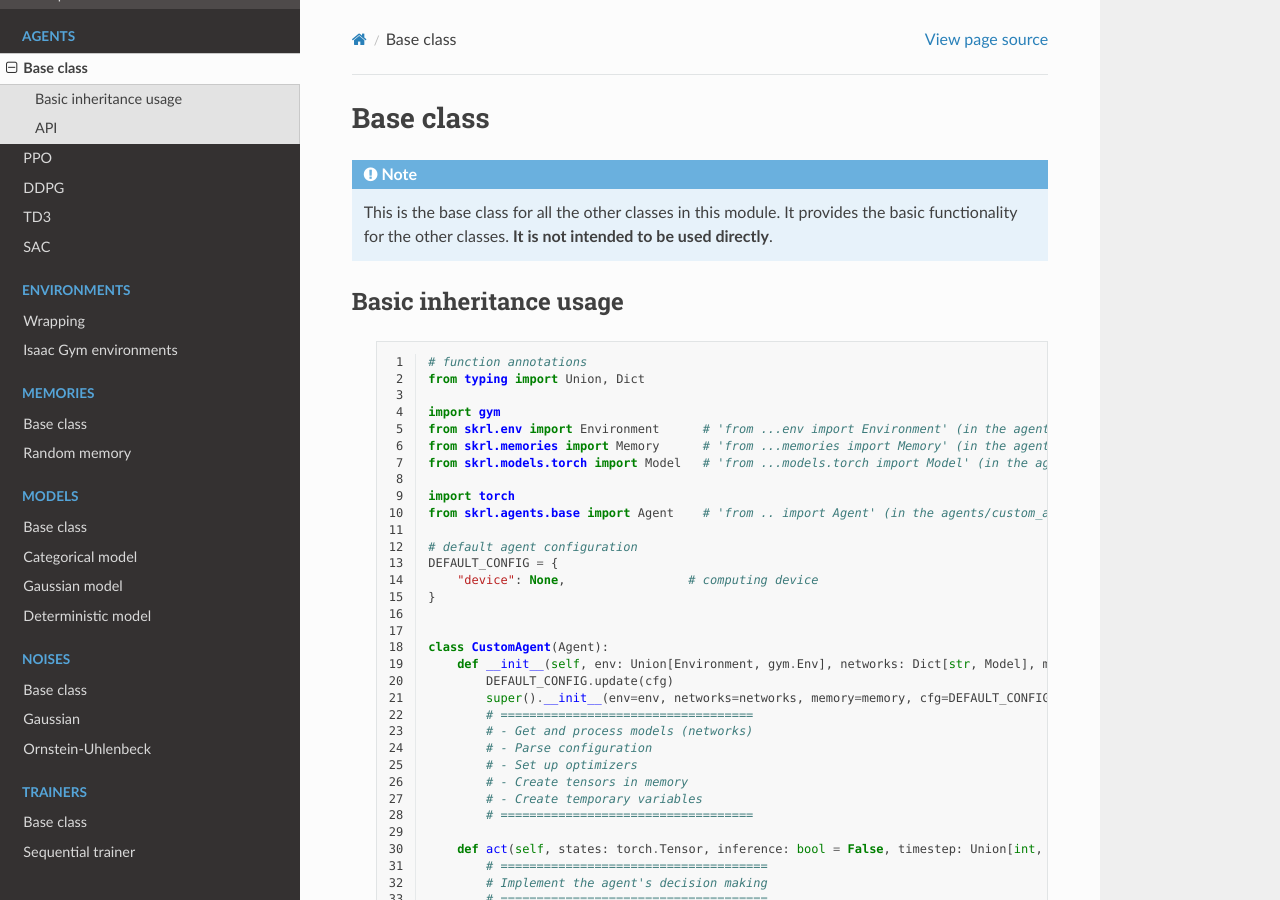
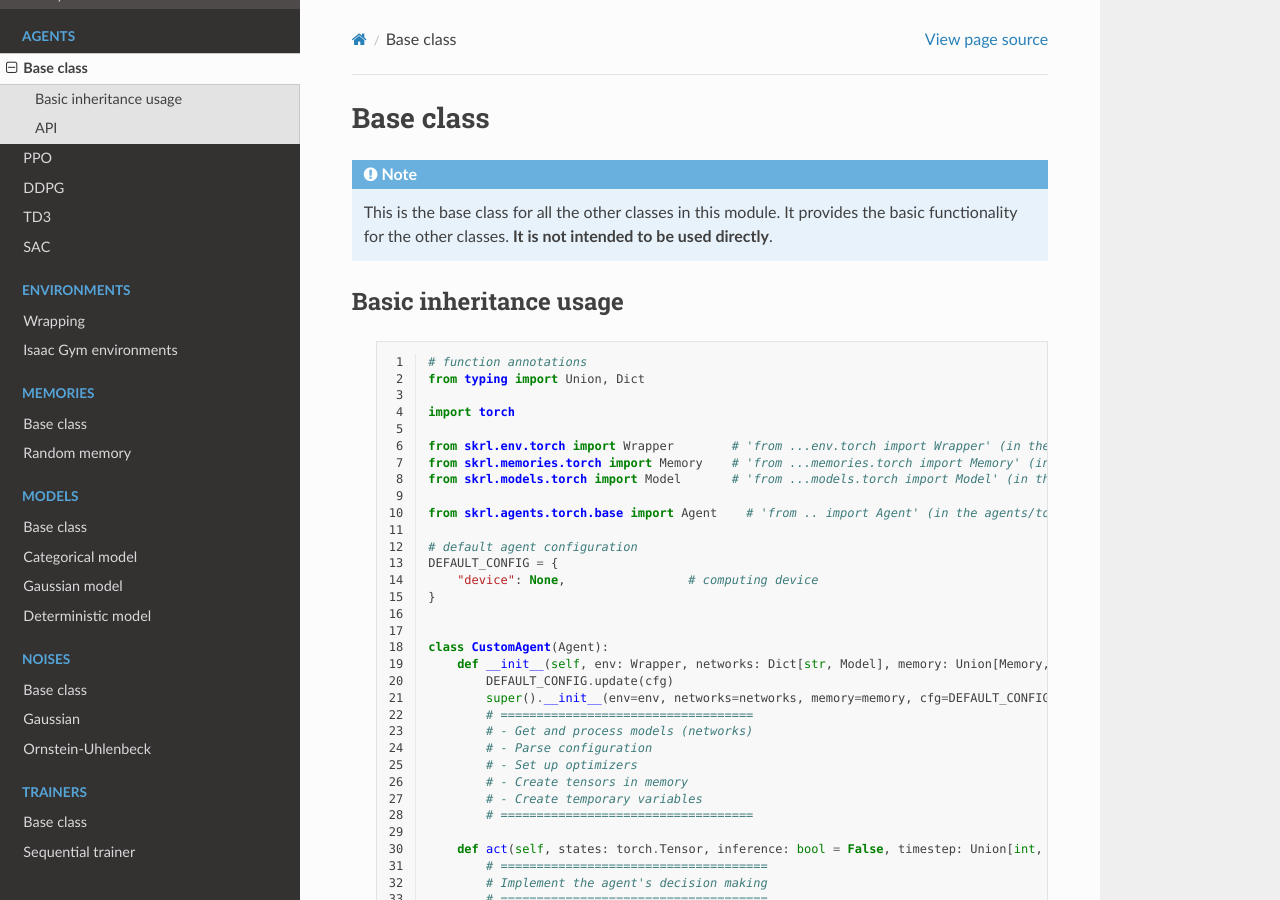
Before and after one commit to Toni-SM/skrl, a Sphinx documentation site: the page built from docs/source/modules/skrl.agents.base_class.rst, in a window 1280 px wide and 900 px high. Built offline with Sphinx 7.4.7 and the Read the Docs theme 2.0.0, drawn with Linux system fonts in a browser that asks for light colours; pages that are not in the unit, such as notebooks, are missing from menus.

Commit message:
Update class and function references in docs

```diff
--- a/docs/source/modules/skrl.agents.base_class.rst
+++ b/docs/source/modules/skrl.agents.base_class.rst
@@ -17,13 +17,13 @@ Basic inheritance usage
       # function annotations
       from typing import Union, Dict
 
-      import gym
-      from skrl.env import Environment      # 'from ...env import Environment' (in the agents/custom_agent directory)
-      from skrl.memories import Memory      # 'from ...memories import Memory' (in the agents/custom_agent directory)
-      from skrl.models.torch import Model   # 'from ...models.torch import Model' (in the agents/custom_agent directory)
+      import torch
 
-      import torch
-      from skrl.agents.base import Agent    # 'from .. import Agent' (in the agents/custom_agent directory)
+      from skrl.env.torch import Wrapper        # 'from ...env.torch import Wrapper' (in the agents/torch/custom_agent directory)
+      from skrl.memories.torch import Memory    # 'from ...memories.torch import Memory' (in the agents/torch/custom_agent directory)
+      from skrl.models.torch import Model       # 'from ...models.torch import Model' (in the agents/torch/custom_agent directory)
+
+      from skrl.agents.torch.base import Agent    # 'from .. import Agent' (in the agents/torch/custom_agent directory)
 
       # default agent configuration
       DEFAULT_CONFIG = {
@@ -32,7 +32,7 @@ Basic inheritance usage
 
 
       class CustomAgent(Agent):
-          def __init__(self, env: Union[Environment, gym.Env], networks: Dict[str, Model], memory: Union[Memory, None] = None, cfg: dict = {}) -> None:
+          def __init__(self, env: Wrapper, networks: Dict[str, Model], memory: Union[Memory, None] = None, cfg: dict = {}) -> None:
               DEFAULT_CONFIG.update(cfg)
               super().__init__(env=env, networks=networks, memory=memory, cfg=DEFAULT_CONFIG)
               # ===================================
@@ -78,7 +78,7 @@ Basic inheritance usage
 API
 ^^^
 
-.. autoclass:: skrl.agents.base.Agent
+.. autoclass:: skrl.agents.torch.base.Agent
    :undoc-members:
    :show-inheritance:
    :inherited-members:
--- a/docs/source/modules/skrl.agents.sac.rst
+++ b/docs/source/modules/skrl.agents.sac.rst
@@ -40,14 +40,14 @@ Soft Actor-Critic (SAC)
 API
 ^^^
 
-.. py:data:: skrl.agents.sac.sac.SAC_DEFAULT_CONFIG
+.. py:data:: skrl.agents.torch.sac.sac.SAC_DEFAULT_CONFIG
 
-.. literalinclude:: ../../../skrl/agents/sac/sac.py
+.. literalinclude:: ../../../skrl/agents/torch/sac/sac.py
    :language: python
    :lines: 16-41
    :linenos:
 
-.. autoclass:: skrl.agents.sac.sac.SAC
+.. autoclass:: skrl.agents.torch.sac.sac.SAC
    :undoc-members:
    :show-inheritance:
    :private-members: _update
--- a/docs/source/modules/skrl.agents.td3.rst
+++ b/docs/source/modules/skrl.agents.td3.rst
@@ -38,14 +38,14 @@ Twin Delayed TD3 (TD3)
 API
 ^^^
 
-.. py:data:: skrl.agents.td3.td3.TD3_DEFAULT_CONFIG
+.. py:data:: skrl.agents.torch.td3.td3.TD3_DEFAULT_CONFIG
 
-.. literalinclude:: ../../../skrl/agents/td3/td3.py
+.. literalinclude:: ../../../skrl/agents/torch/td3/td3.py
    :language: python
    :lines: 15-46
    :linenos:
 
-.. autoclass:: skrl.agents.td3.td3.TD3
+.. autoclass:: skrl.agents.torch.td3.td3.TD3
    :undoc-members:
    :show-inheritance:
    :private-members: _update
```
Also changed, not shown: docs/source/modules/skrl.agents.ddpg.rst (+4 -4 lines), docs/source/modules/skrl.agents.ppo.rst (+4 -4 lines), docs/source/modules/skrl.envs.wrapping.rst (+7 -7 lines).
